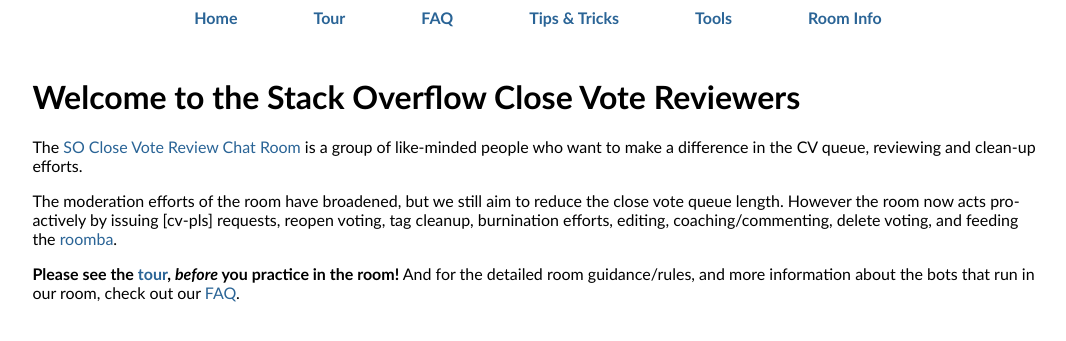
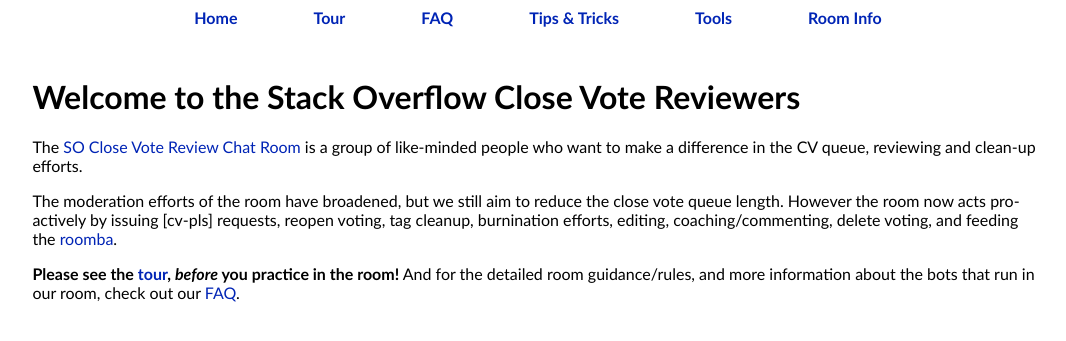
Before and after one commit to SO-Close-Vote-Reviewers/SO-Close-Vote-Reviewers.github.io, a Jekyll site: the page built from index.md, in a window 1280 px wide. Shown: the top 341 px of the page, without its empty margins (102-1168 px from the left). Built offline with Jekyll 4.4.1, drawn with Linux system fonts in a browser that asks for light colours.

Commit message:
Using the same blue as current one for links

```diff
--- a/css/socvr.css
+++ b/css/socvr.css
@@ -17,11 +17,12 @@ th, td {
 }
 
 a {
-  color: #2a6496;
+  color: #0024b5;
   text-decoration: none;
 }
 
 a:focus,a:hover {
+  color: #2a6496;
   text-decoration: underline;
 }
 
```
